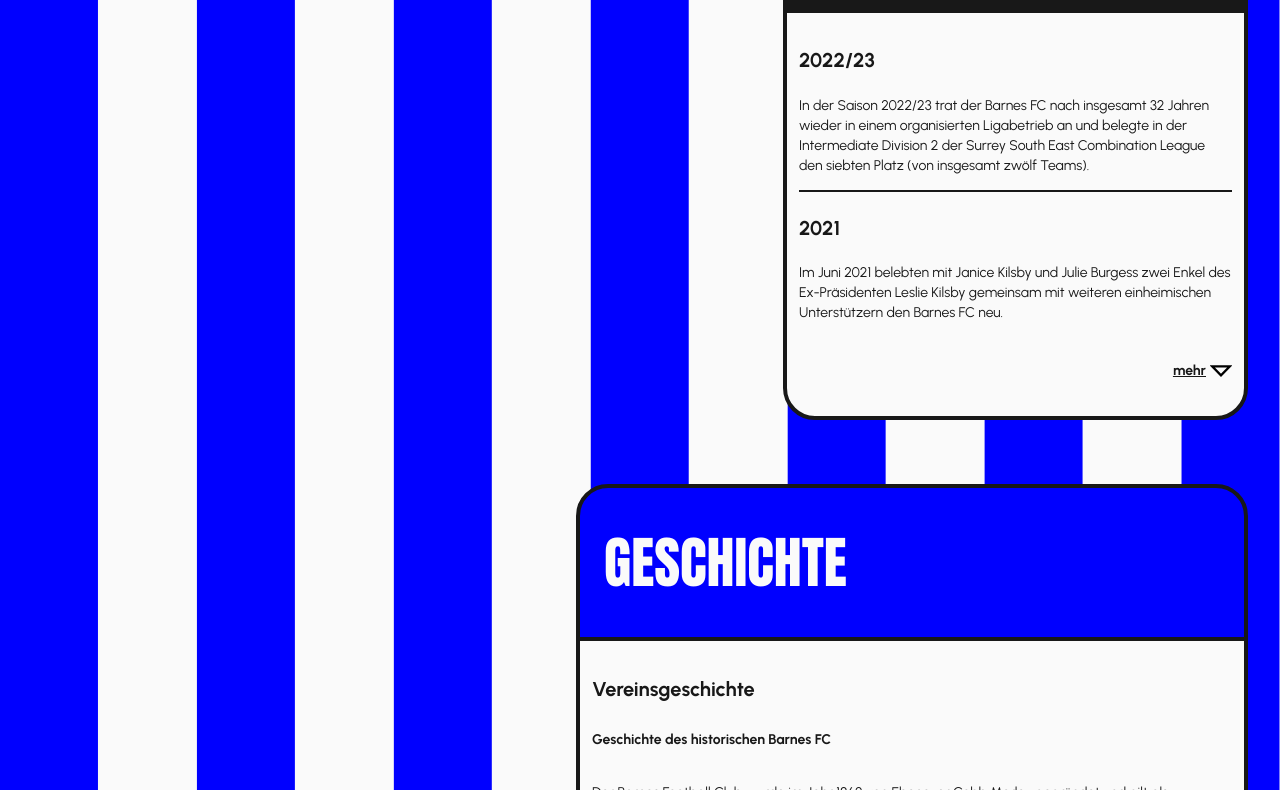
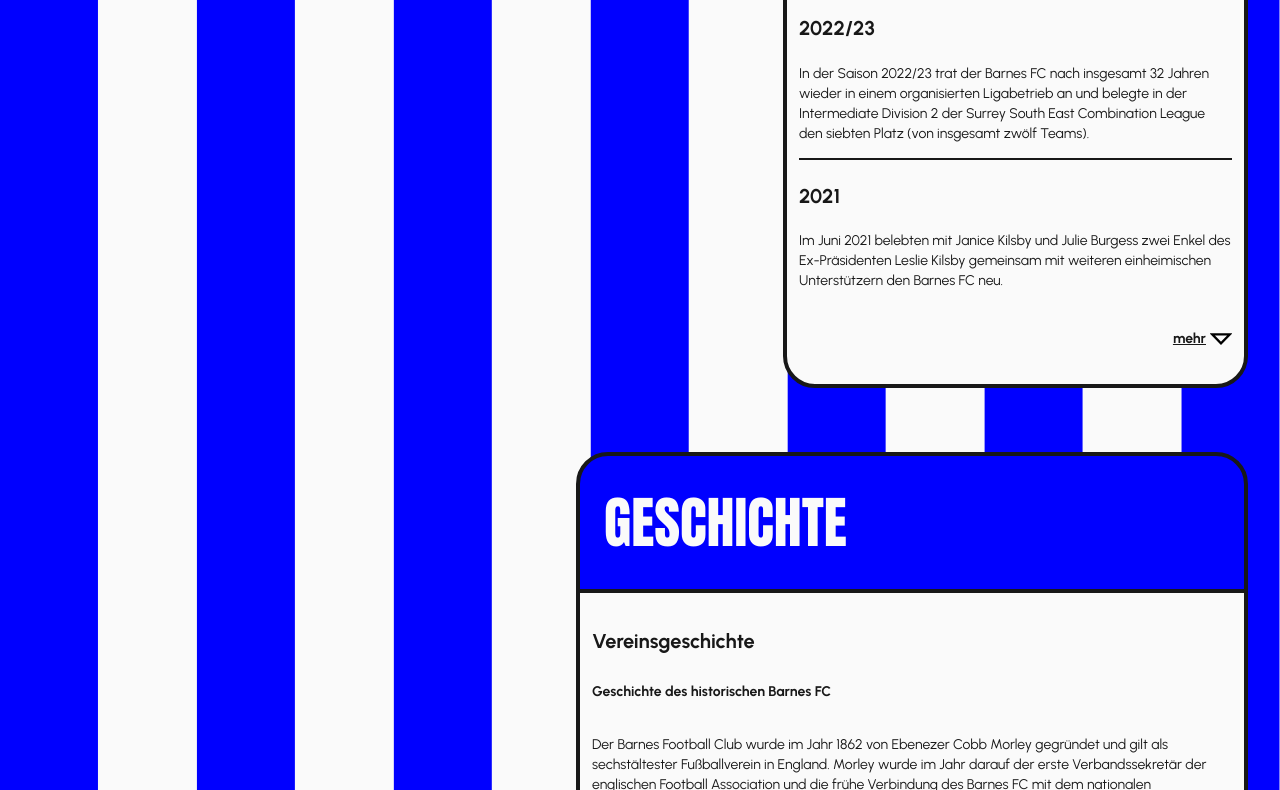
Before and after one commit to theroro86/Workspace, a plain HTML site: page FcBarnes/index.html in a window 1280 px wide. Shown: the part 1611-2401 px from the top of the page. Drawn offline with Linux system fonts and the light colour scheme.

Commit message:
no message

```diff
--- a/FcBarnes/styles.css
+++ b/FcBarnes/styles.css
@@ -384,7 +384,7 @@ a {
     }
     h2 {
         font-size: 56px;
-        line-height: 56px;
+        line-height: 40px;
     }
     h3 {
         font-size: 36px;
```
